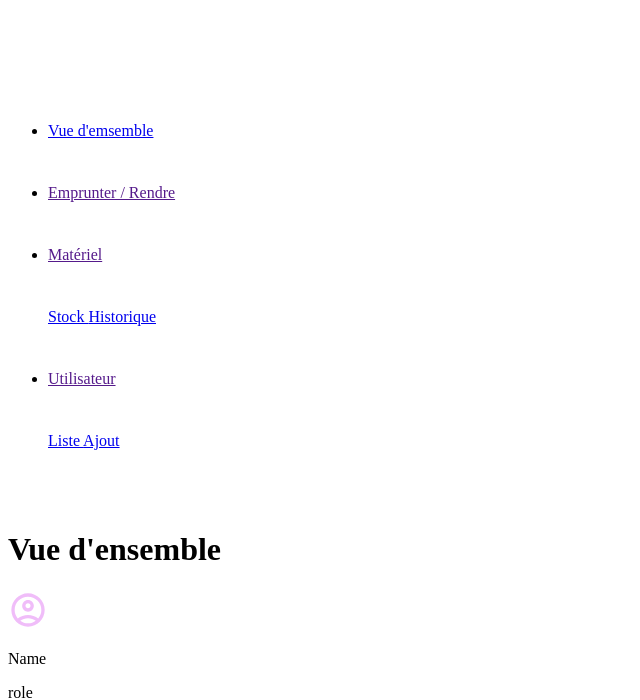
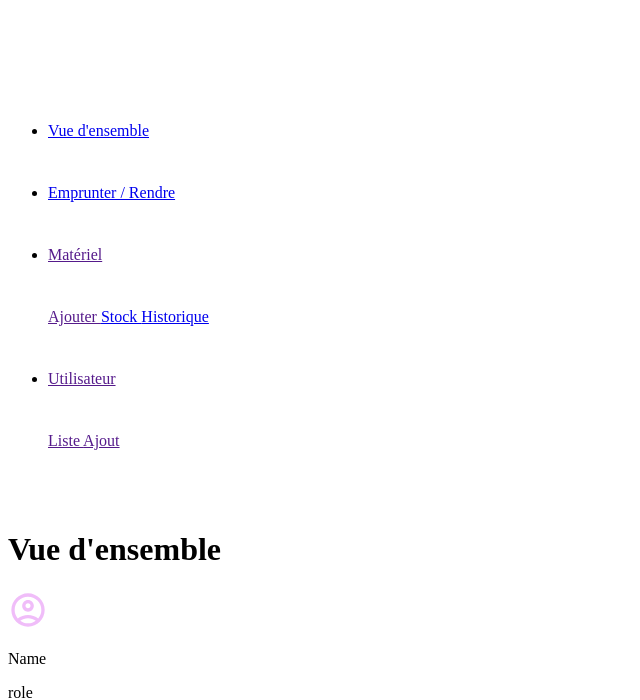
Before and after one commit to Magic-80/Projet-gestions-material, a Symfony app: template templates/home/index.html.twig in a window 1280 px wide. Shown: the top 700 px of the page, without its empty margins (0-640 px from the left). Run offline with Twig, Linux system fonts and the light colour scheme; the template is opened without the code that fills it, so the values that code supplies are empty; some libraries are stand-ins or nearby versions.

Commit message:
modifie base twing

```diff
--- a/templates/base.html.twig
+++ b/templates/base.html.twig
@@ -2,74 +2,44 @@
 <html>
     <head>
         <meta charset="UTF-8">
-		<title>
-			{% block title %}
-				Gestion Matériel
-			{% endblock %}
-		</title>
-		{% block stylesheets %}{% endblock %}
+        <title>{% block title %} Gestion Matériel {% endblock %}</title>
+        {% block stylesheets %} {% endblock %}
+
         {% block javascripts %}
-			{% block importmap %}
-				{{ importmap('app') }}
-			{% endblock %}
+        {% block importmap %}{{ importmap('app') }}{% endblock %}
         {% endblock %}
     </head>
     <body>
-		<div class="dashboard">
-			<a href="{{path('home')}}">
-				<img src="{{asset('img/laManuImg.svg')}}" alt="logo la manu">
-			</a>
+        <div class = "dashboard">
+                <a href="{{path('home')}}"> <img src="{{asset('img/laManuImg.svg')}}" alt="logo la manu">  </a>
                 <nav>
                     <ul>
-					<div class="nav_links">
+                        <div class = "nav_links">
                             <img src="{{asset('icon/dashboard_icon.svg')}}" alt="icon dashboard">
-						<li>
-							<a href="{{path('home')}}">
-								Vue d'emsemble
-							</a>
-						</li>
+                            <li> <a href="{{path('home')}}"> Vue d'ensemble </a> </li>
                         </div>
-					<div class="nav_links">
+                        <div class = "nav_links">
                             <img src="{{asset('icon/borrow_icon.svg')}}" alt="icon dashboard">
-						<li>
-							<a href="">
-								Emprunter / Rendre
-							</a>
-						</li>
+                            <li> <a href="{{path('borrowing_index')}}"> Emprunter / Rendre </a> </li>
                         </div>
-					<div class="nav_links">
+                        <div class = "nav_links">
                             <img src="{{asset('icon/box_icon.svg')}}" alt="icon dashboard">
-						<li>
-							<a href="">
-								Matériel
-							</a>
-						</li>
+                            <li> <a href=""> Matériel </a>  </li>
                             <img class="arrow_img" src="{{asset('icon/arrow_down_icon.svg')}}" alt="arrow down">
                         </div>
-					<div class="nav_links_dropdown_one">
-						<a class=" nav_links_dropdown_text " href="{{path('materials_detail')}}">
-							Stock
-						</a>
-						<a class=" nav_links_dropdown_text " href="{{path('materials_index')}}">
-							Historique
-						</a>
+                            <div class="nav_links_dropdown ">
+                                <a class=" nav_links_dropdown_text " href=""> Ajouter </a>
+                                <a class=" nav_links_dropdown_text " href="{{path('materials_detail')}}"> Stock </a>
+                                <a class=" nav_links_dropdown_text " href="{{path('materials_index')}}"> Historique </a>
                             </div>
-					<div class="nav_links">
+                        <div class = "nav_links">
                             <img src="{{asset('icon/user_icon.svg')}}" alt="icon dashboard">
-						<li>
-							<a href="">
-								Utilisateur
-							</a>
-						</li>
+                            <li> <a href=""> Utilisateur </a> </li>
                             <img class="arrow_img" src="{{asset('icon/arrow_down_icon.svg')}}" alt="arrow down">
                         </div>
-					<div class="nav_links_dropdown_two ">
-						<a class=" nav_links_dropdown_text " href="{{path('user_list')}}">
-							Liste
-						</a>
-						<a class=" nav_links_dropdown_text " href="{{path('user_register')}}">
-							Ajout
-						</a>
+                        <div class="nav_links_dropdown ">
+                            <a class=" nav_links_dropdown_text " href=""> Liste </a>
+                            <a class=" nav_links_dropdown_text " href=""> Ajout </a>
                         </div>
                     </ul>
                  </nav>
@@ -79,24 +49,24 @@
                  </div>
             </div>
 
-		<div class="frame">
-			<div class="frame_header"> {% block titlePage %}{% endblock %}
-				<div class="account_icon">
+            <div class = "frame">
+                <div class = "frame_header">
+                    {% block titlePage %}   {% endblock %}
+                    <div class = "account_icon">
                         <img src="{{asset('icon/account_icon.svg')}}" alt="logo de login">
-					<div class="acount_name">
-						<p class="account_name">
-							Name
-						</p>
-						<span class="account_role">
-							role
-						</span>
+                        <div class = "acount_name">
+                            <p class = "account_name"> Name </p>
+                            <span class = "account_role"> role </span>
                         </div>
                     </div>
                 </div>
-			<div class="separator">
+                <div class = "separator">
                      <hr>
                 </div>
-			{% block body %}{% endblock %}
+
+                {% block body %}
+
+                {% endblock %}
             </div>
     </body>
 </html>
```
Lines whose indentation alone changed are shown as unchanged.
